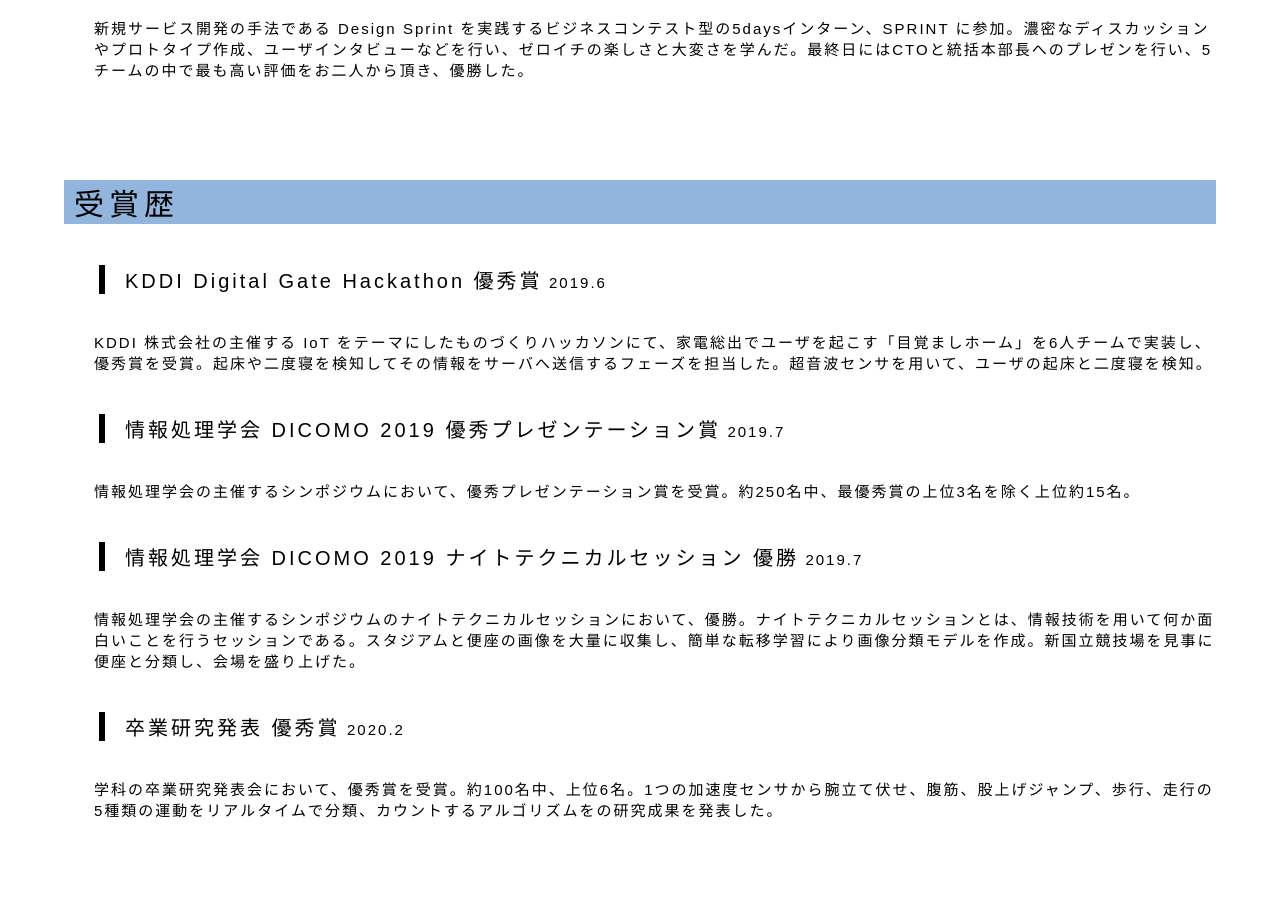
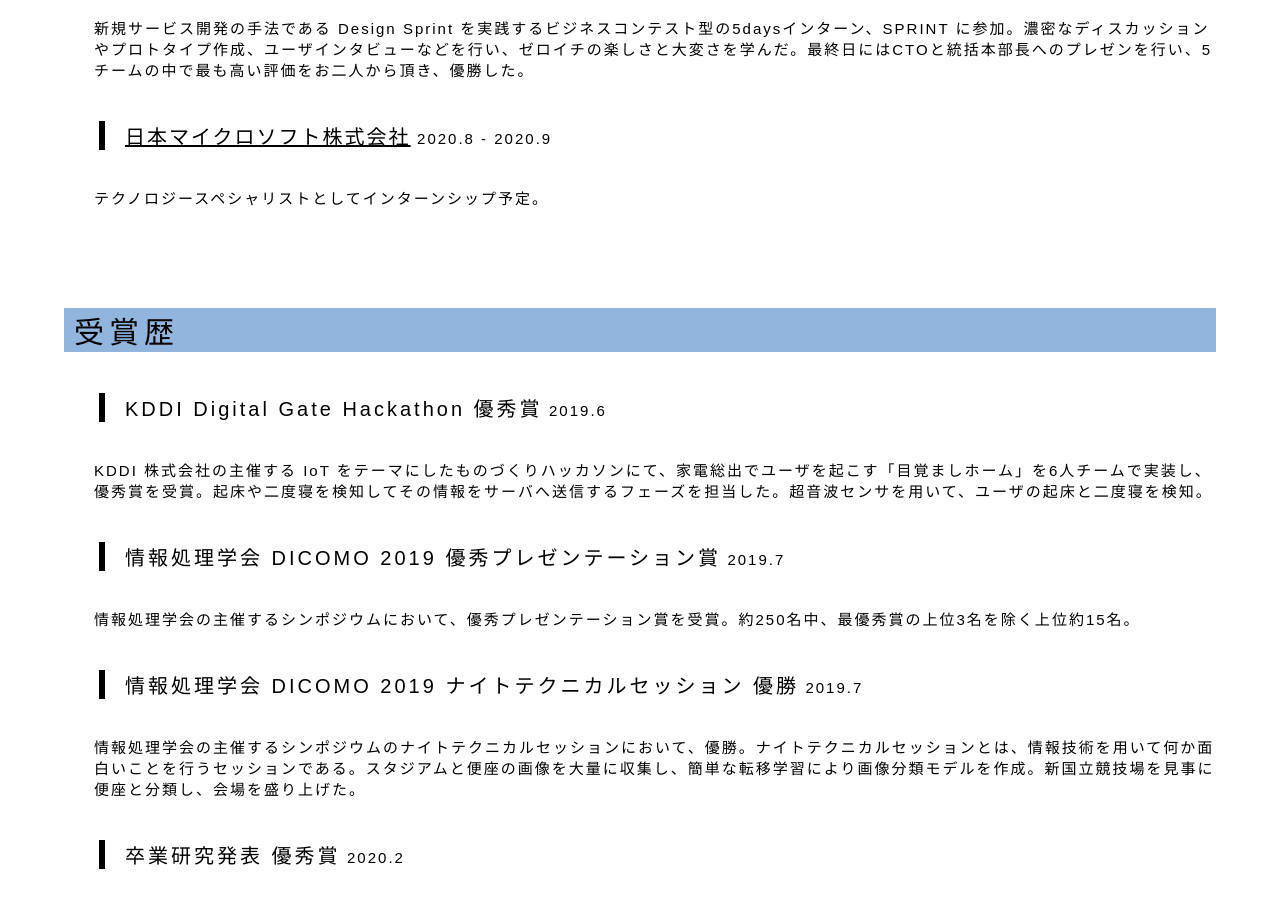
Before and after one commit to ShunIshii/ShunIshii.github.io, a plain HTML site: page index.html in a window 1280 px wide. Shown: the part 2882-3792 px from the top of the page. Drawn offline with nearby package versions, Linux system fonts and the light colour scheme; grey boxes are pictures that could not be loaded.

Commit message:
Add intern

```diff
--- a/index.html
+++ b/index.html
@@ -197,6 +197,17 @@
                         <p>新規サービス開発の手法である Design Sprint を実践するビジネスコンテスト型の5daysインターン、SPRINT に参加。濃密なディスカッションやプロトタイプ作成、ユーザインタビューなどを行い、ゼロイチの楽しさと大変さを学んだ。最終日にはCTOと統括本部長へのプレゼンを行い、5チームの中で最も高い評価をお二人から頂き、優勝した。</p>
                     </div>
                 </div>
+                <div class="subsection">
+                    <div class="title company">
+                        <h3><a href="https://www.microsoft.com/ja-jp" target="_blank">日本マイクロソフト株式会社</a></h3>
+                    </div>
+                    <div class="date">
+                        <p>2020.8 - 2020.9</p>
+                    </div>
+                    <div class="description">
+                        <p>テクノロジースペシャリストとしてインターンシップ予定。</p>
+                    </div>
+                </div>
             </div>
 
             <!-- ========== Awards ========== -->
```
